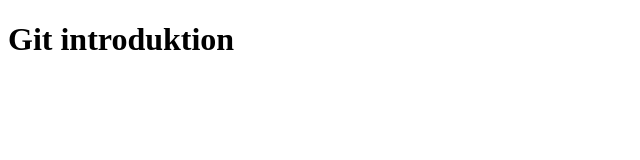
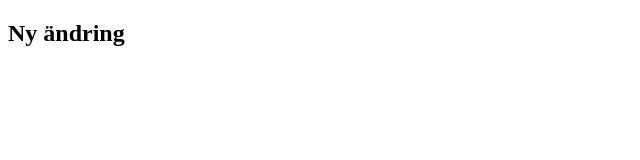
Before and after one commit to Zairaxx/git-test-fend25, a plain HTML site: page index.html in a window 1280 px wide. Shown: the whole page, without its empty margins (0-640 px from the left). Drawn offline with Linux system fonts and the light colour scheme.

Commit message:
la till h2:a, tog bort h1:a

```diff
--- a/index.html
+++ b/index.html
@@ -6,6 +6,8 @@
     <title>Document</title>
 </head>
 <body>
-    <h1>Git introduktion</h1>
+
+    <h2>Ny ändring</h2>
+
 </body>
 </html>
```
